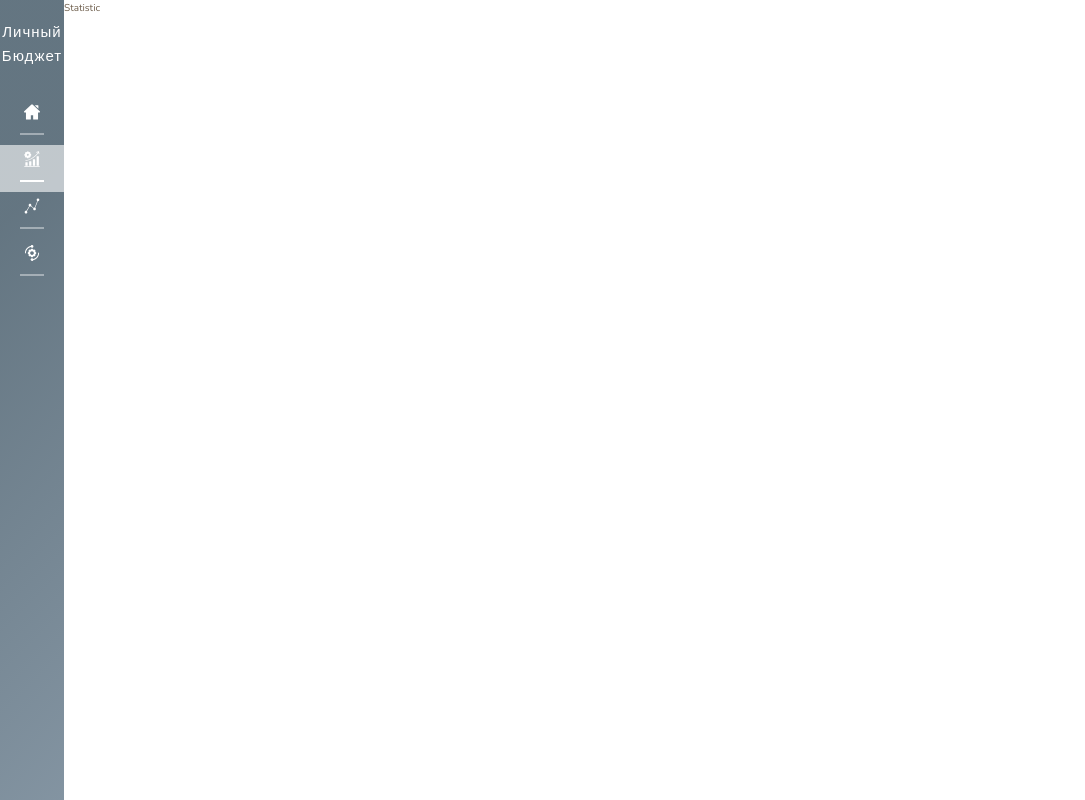
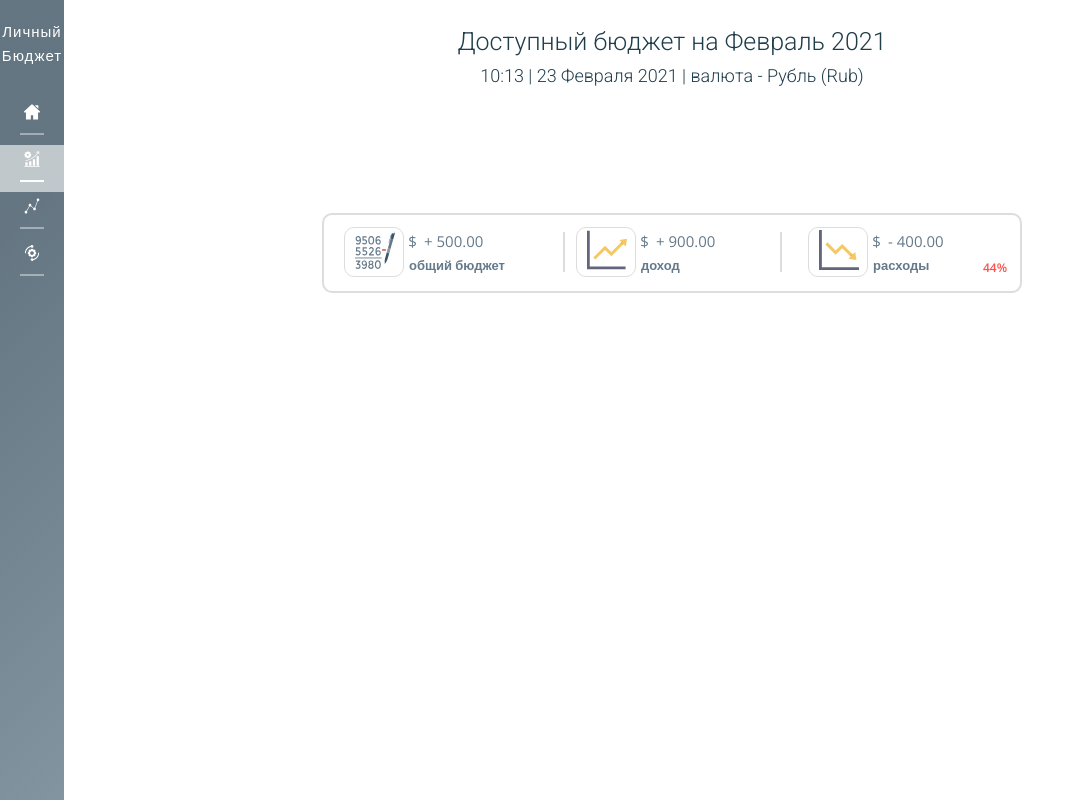
Before and after one commit to junk-maker/budget, a React (Create React App) app in the folder frontend/: page /budget in a window 1280 px wide. Shown: the whole page, without its empty margins (0-1085 px from the left). Built offline with nearby package versions, Linux system fonts and the light colour scheme.

Commit message:
were added budget component and library folder

```diff
--- /dev/null
+++ b/frontend/src/budget-library/library.js
@@ -0,0 +1,60 @@
+export const months = [
+    'Январь', 'Февраль', 'Март', 'Апрель', 'Май', 'Июнь',
+    'Июль', 'Август', 'Сентябрь', 'Октябрь', 'Ноябрь', 'Декабрь'
+];
+
+export const formatNumber = (...args) => {
+    const [num, type] = args;
+    const number = Math.abs(num).toFixed(2);
+    const split = number.split('.');
+
+    let int = split[0];
+
+    if (int.length > 3) {
+        int = `${int.substr(0, int.length - 3)},${int.substr(int.length - 3, 3)}`;
+    }
+
+
+    let dec = split[1];
+
+    return (!type ? '-' : '+')  + ` ${int}.${dec}`;
+};
+
+export const calculateTotal = (...args) => {
+    let sum = 0;
+    const [arr] = args;
+    arr.forEach(cur => {
+        return sum += cur.amount;
+        // if (cur.date === new Date().getMonth()) {
+        //     return sum += cur.value;
+        // }
+    })
+    return sum;
+};
+
+
+export const calculateBudget = (...args) => {
+    const [inc, exp, type] = args;
+    const income = calculateTotal(inc);
+    const expenses = calculateTotal(exp);
+    const budget = income - expenses;
+
+    if (budget > 0) {
+        return formatNumber(budget, type);
+    } else {
+        return formatNumber(budget);
+    }
+};
+
+
+export const budgetPercentage = (...args) => {
+    const [inc, exp] = args;
+    const income = calculateTotal(inc);
+    const expenses = calculateTotal(exp);
+    const percentage = Math.round((expenses / income) * 100);
+
+    if (income <= 0 || percentage === 0) {
+        return '---'
+    }
+    return `${percentage}%`;
+};
--- a/frontend/src/components/budget/Budget.js
+++ b/frontend/src/components/budget/Budget.js
@@ -1,7 +1,125 @@
-import React from 'react';
+import React, {useState ,useEffect} from 'react';
+import {months, calculateBudget, calculateTotal, formatNumber, budgetPercentage} from '../../budget-library/library';
 
 
-const Budget = () => <div>Statistic</div>;
+const Budget = () => {
+    const state = {
+        income: [{amount: 200}, {amount: 700}],
+        expenses: [{amount: 100}, {amount: 300}],
+        isActive: true
+    };
+
+    const {income, expenses, isActive} = state;
+    const [date, setDate] = useState(new Date());
+    const percentage = budgetPercentage(income, expenses);
+    const budget = calculateBudget(income, expenses, isActive);
+    const totalExpenses = formatNumber(calculateTotal(expenses));
+    const totalIncome = formatNumber(calculateTotal(income), isActive);
+    const displayDate = date.toLocaleTimeString().substr(0, 5);
+
+
+    const dateSchema = {
+        months,
+        day: new Date().getDate(),
+        month: new Date().getMonth(),
+        year: new Date().getFullYear()
+    };
+
+    const valueSchema = {
+        totalBudget: {
+            name: 'общий бюджет',
+            icon: '/icons/total.svg',
+            display: budget
+        },
+        totalIncome: {
+            name: 'доход',
+            icon: '/icons/income.svg',
+            display: totalIncome
+        },
+        totalExpenses: {
+            name: 'расходы',
+            icon: '/icons/expenses.svg',
+            display: totalExpenses,
+            percentage: percentage
+        }
+    };
+
+    const displayTitle = props => {
+        const {month, months, year} = props;
+        return `${months[month]} ${year}`;
+    };
+
+
+    const displaySubtitle = props => {
+        const newMonths = [];
+        const {day, month, months, year} = props;
+
+        months.forEach(w => {
+            let newWord;
+            if (w[w.length - 1] === 'ь') {
+                newWord = w.replace(w[w.length - 1], 'я');
+            } else if (w[w.length - 1] === 'т') {
+                newWord = `${w}a`;
+            } else {
+                newWord = w.replace(w[w.length - 1], 'я');
+            }
+            return newMonths.push(newWord);
+        });
+        return `${day} ${newMonths[month]} ${year}`;
+    };
+
+
+    const tick = () => setDate(new Date());
+
+    useEffect(() => {
+        const interval = setInterval( () => tick(), 1000);
+        return () => {
+            clearInterval(interval);
+        };
+    });
+
+    const valueRender = () => {
+        return Object.keys(valueSchema).map((name, idx) => {
+            const value  = valueSchema[name];
+
+            return (
+                <div className={'budget__main--all'} key={idx}>
+                    <div className={'budget__main--box'}>
+                        <img className={'budget__main--image'} src={value.icon} alt={value.name}/>
+                    </div>
+
+                    <div className={'budget__main--sum'}>
+                        <span className={'budget__main--span'}>$</span>{value.display}
+                    </div>
+                    <div className={'budget__main--heading'}>{value.name}</div>
+                    {value.percentage ? <div className={'budget__main--percentage'}>{value.percentage}</div> : null}
+                </div>
+            );
+        });
+    };
+
+
+
+    return (
+        <div className={'budget'}>
+            <div className={'budget__header'}>
+                <div className={'budget__header--title'}>Доступный бюджет на
+                    <span className={'budget__header--month'}> {displayTitle(dateSchema)}</span>
+                </div>
+
+                <div className={'budget__header--subtitle'}>
+                    {displayDate} | {displaySubtitle(dateSchema)} | валюта - Рубль (Rub)
+                </div>
+            </div>
+
+            <div className={'budget__main'}>
+                <div className={'budget__main--one'}/>
+                <div className={'budget__main--two'}/>
+                {valueRender()}
+            </div>
+        </div>
+    );
+};
 
 
 export default Budget;
--- a/frontend/src/sass/components/_budget.scss
+++ b/frontend/src/sass/components/_budget.scss
@@ -0,0 +1,95 @@
+.budget {
+  position: relative;
+  &__header {
+    text-align: center;
+    padding: 22px 0;
+    font-family: 'Roboto', sans-serif;
+    font-weight: 300;
+    color: #203d4a;
+    &--title {
+      font-size: 25px;
+
+    }
+    &--subtitle {
+      font-size: 18px;
+    }
+  }
+  &__main {
+    display: flex;
+    //background-color: red;
+    width: 700px;
+    margin-left: auto;
+    margin-right: auto;
+    margin-top: 100px;
+    height: 80px;
+    border-radius: 10px;
+    border: 2px solid #dedcdc;
+    color: #64798A;
+    font-family: Open Sans, sans-serif;
+    & > div {
+      flex: 1;
+      //border: 1px solid #ccc;
+      //border-radius: 5px;
+    }
+    &--all {
+      position: relative;
+      width: 233px;
+    }
+    &--box {
+      border: 1px solid #dedcdc;
+      height: 50px;
+      width: 60px;
+      border-radius: 10px;
+      margin-top: 12px;
+      margin-left: 20px;
+    }
+    &--image {
+      margin-left: 10px;
+      margin-top: 2px;
+      height: 40px;
+      width: 40px;
+    }
+    &--sum {
+      font-size: 15px;
+      margin-top: -48px;
+      margin-left: 100px;
+      font-weight: 500;
+    }
+    &--span {
+      position: absolute;
+      right: 60%;
+    }
+    &--heading {
+      width: 110px;
+      font-size: 13px;
+      margin-left: 85px;
+      font-weight: 700;
+      margin-top: 2px;
+    }
+    &--percentage {
+      margin-top: -18px;
+      font-size: 12px;
+      margin-left: 195px;
+      color: #FF5049;
+      font-weight: bold;
+    }
+    &--one {
+      position:absolute;
+      bottom: 7%;
+      left: 41%;
+      height: 40px;
+      width: 2px;
+      background: #dedcdc;
+
+    }
+
+    &--two {
+      position:absolute;
+      bottom: 7%;
+      left: 58.88%;
+      height: 40px;
+      width: 2px;
+      background: #dedcdc;
+    }
+  }
+}
```
